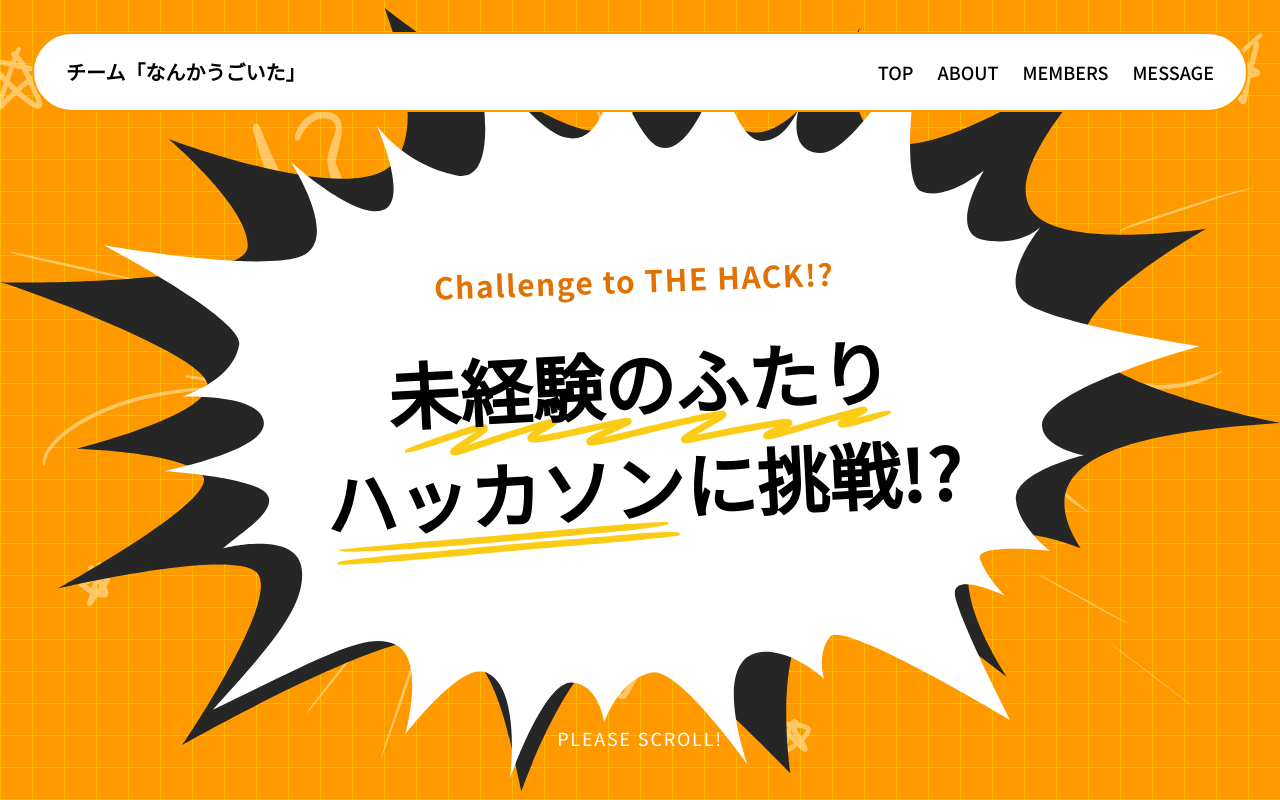
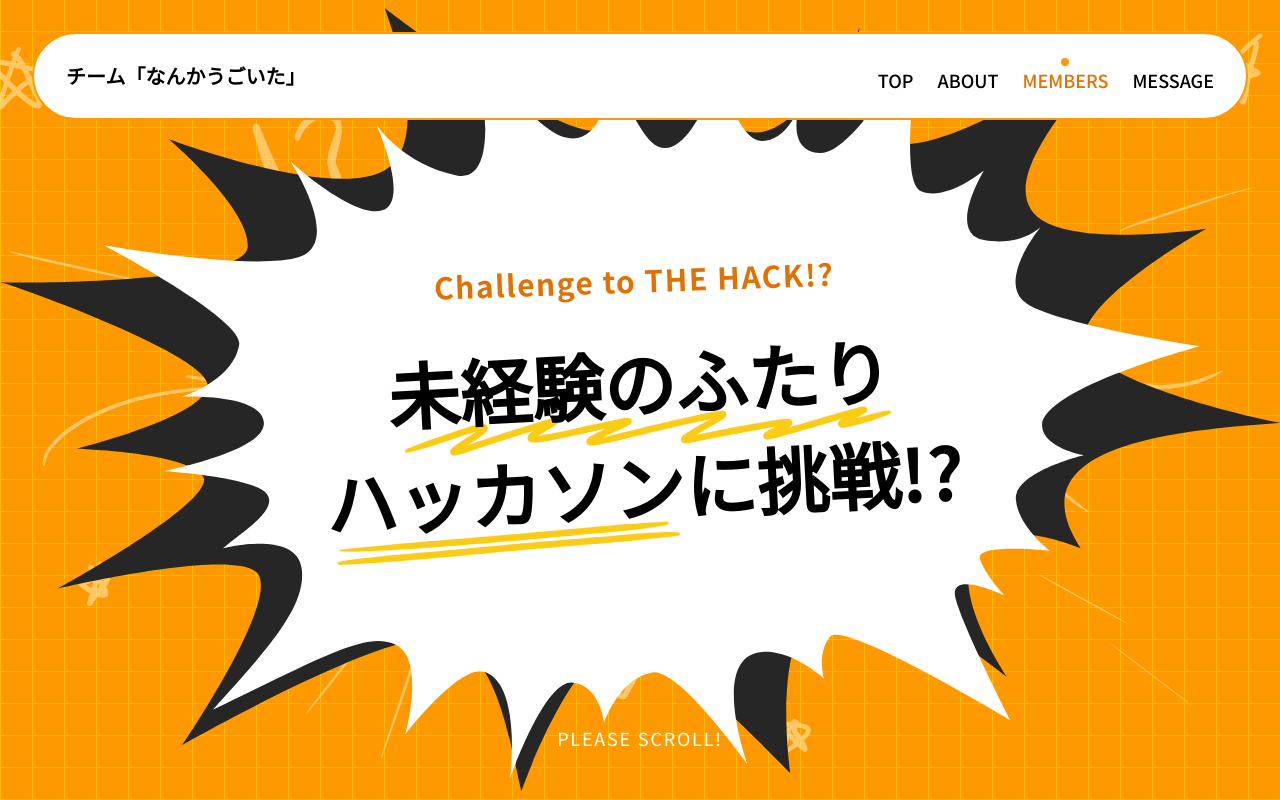
Before and after one commit to Team-Nanka-Ugoita/team-nanka-ugoita.github.io, a React (Vite) app: page / in a window 1280 px wide. Shown: the top 800 px of the page. Built offline with nearby package versions, Linux system fonts and the light colour scheme; a web font is replaced by a local one.

Commit message:
Feat: scroll behavior

```diff
--- a/src/Top.tsx
+++ b/src/Top.tsx
@@ -46,7 +46,7 @@ export default function Top() {
       <div className="relative flex min-h-screen w-full items-center justify-center px-4 py-24 sm:px-8 lg:p-16">
         <div className="absolute top-1/2 left-1/2 -translate-1/2 flex flex-col justify-center items-center gap-4 lg:gap-8 -rotate-3">
           <span className='text-sm font-bold tracking-wider text-amber-600 rotate-1 sm:text-lg md:text-xl lg:text-2xl xl:text-3xl'>Challenge to THE HACK!?</span>
-          <h1 className='text-center text-4xl font-bold leading-[1.45] text-black sm:text-5xl md:text-6xl lg:text-6xl xl:text-7xl 2xl:text-8xl whitespace-nowrap'>
+          <h1 className='text-center font-bold leading-[1.45] text-black text-4xl sm:text-5xl md:text-6xl lg:text-7xl xl:text-7xl 2xl:text-8xl whitespace-nowrap'>
             <span className="underline-1">未経験のふたり</span><br />
             <span className="underline-2">ハッカソンに挑戦!?</span>
           </h1>
--- a/src/components/Header.tsx
+++ b/src/components/Header.tsx
@@ -1,13 +1,135 @@
+import { useEffect, useRef, useState } from 'react'
+
+const navItems = [
+  { id: 'top', label: 'TOP' },
+  { id: 'about', label: 'ABOUT' },
+  { id: 'members', label: 'MEMBERS' },
+  { id: 'message', label: 'MESSAGE' },
+] as const
+
+type SectionId = (typeof navItems)[number]['id']
+type DotPosition = { left: number; top: number }
+
 function Header() {
+  const [activeId, setActiveId] = useState<SectionId>('top')
+  const [dotPosition, setDotPosition] = useState<DotPosition | null>(null)
+  const headerRef = useRef<HTMLElement>(null)
+  const navRef = useRef<HTMLDivElement>(null)
+  const linkRefs = useRef<Record<SectionId, HTMLAnchorElement | null>>({
+    top: null,
+    about: null,
+    members: null,
+    message: null,
+  })
+
+  useEffect(() => {
+    let ticking = false
+
+    const updateActiveSection = () => {
+      const headerHeight = headerRef.current?.getBoundingClientRect().height ?? 0
+      const contentAnchor = headerHeight + (window.innerHeight - headerHeight) * 0.28
+      const nextActive = navItems.reduce<SectionId>((closestId, item) => {
+        const closestElement = document.getElementById(closestId)
+        const currentElement = document.getElementById(item.id)
+
+        if (!closestElement || !currentElement) return closestId
+
+        const closestRect = closestElement.getBoundingClientRect()
+        const currentRect = currentElement.getBoundingClientRect()
+        const closestDistance = Math.abs(closestRect.top - contentAnchor)
+        const currentDistance = Math.abs(currentRect.top - contentAnchor)
+
+        return currentDistance < closestDistance ? item.id : closestId
+      }, 'top')
+
+      setActiveId(nextActive)
+      ticking = false
+    }
+
+    const onScroll = () => {
+      if (ticking) return
+      ticking = true
+      window.requestAnimationFrame(updateActiveSection)
+    }
+
+    updateActiveSection()
+    window.addEventListener('scroll', onScroll, { passive: true })
+    window.addEventListener('resize', updateActiveSection)
+
+    return () => {
+      window.removeEventListener('scroll', onScroll)
+      window.removeEventListener('resize', updateActiveSection)
+    }
+  }, [])
+
+  useEffect(() => {
+    const updateDotPosition = () => {
+      const navElement = navRef.current
+      const activeLink = linkRefs.current[activeId]
+
+      if (!navElement || !activeLink) return
+
+      const navRect = navElement.getBoundingClientRect()
+      const linkRect = activeLink.getBoundingClientRect()
+
+      setDotPosition({
+        left: linkRect.left - navRect.left + linkRect.width / 2,
+        top: linkRect.top - navRect.top - 8,
+      })
+    }
+
+    updateDotPosition()
+    window.addEventListener('resize', updateDotPosition)
+
+    return () => window.removeEventListener('resize', updateDotPosition)
+  }, [activeId])
+
+  const scrollToSection = (id: SectionId) => {
+    const targetElement = document.getElementById(id)
+
+    if (!targetElement) return
+
+    const headerHeight = headerRef.current?.getBoundingClientRect().height ?? 0
+    const contentAnchor = headerHeight + (window.innerHeight - headerHeight) * 0.28
+
+    window.scrollTo({
+      top: Math.max(0, targetElement.getBoundingClientRect().top + window.scrollY - contentAnchor),
+      behavior: 'smooth',
+    })
+  }
+
   return (
-    <header className="fixed top-0 left-0 right-0 z-50">
+    <header ref={headerRef} className="fixed top-0 left-0 right-0 z-50">
       <div className="mx-3 mt-3 flex flex-col items-center justify-between gap-3 rounded-2xl border-2 border-amber-500 bg-white px-4 py-3 text-center sm:mx-6 sm:mt-6 sm:px-6 sm:py-4 md:flex-row md:rounded-full md:text-left lg:mx-8 lg:mt-8 lg:px-8 lg:py-6">
         <span className="font-tegaki text-base font-bold sm:text-xl">チーム「なんかうごいた」</span>
-        <div className="flex flex-wrap items-center justify-center gap-x-4 gap-y-2 sm:gap-x-6">
-          <a href="#top" className="text-sm font-medium sm:text-base lg:text-lg">TOP</a>
-          <a href="#about" className="text-sm font-medium sm:text-base lg:text-lg">ABOUT</a>
-          <a href="#members" className="text-sm font-medium sm:text-base lg:text-lg">MEMBERS</a>
-          <a href="#message" className="text-sm font-medium sm:text-base lg:text-lg">MESSAGE</a>
+        <div ref={navRef} className="relative flex flex-wrap items-center justify-center gap-x-4 gap-y-3 pt-2 sm:gap-x-6">
+          {dotPosition && (
+            <span
+              aria-hidden="true"
+              className="pointer-events-none absolute h-2 w-2 -translate-x-1/2 rounded-full bg-amber-500 transition-all duration-300 ease-out"
+              style={{
+                left: dotPosition.left,
+                top: dotPosition.top,
+              }}
+            />
+          )}
+          {navItems.map((item) => (
+            <a
+              key={item.id}
+              ref={(element) => {
+                linkRefs.current[item.id] = element
+              }}
+              href={`#${item.id}`}
+              aria-current={activeId === item.id ? 'page' : undefined}
+              className="text-sm font-medium transition-colors hover:text-amber-600 aria-[current=page]:text-amber-600 sm:text-base lg:text-lg"
+              onClick={(event) => {
+                event.preventDefault()
+                scrollToSection(item.id)
+              }}
+            >
+              {item.label}
+            </a>
+          ))}
         </div>
       </div>
     </header>
```
